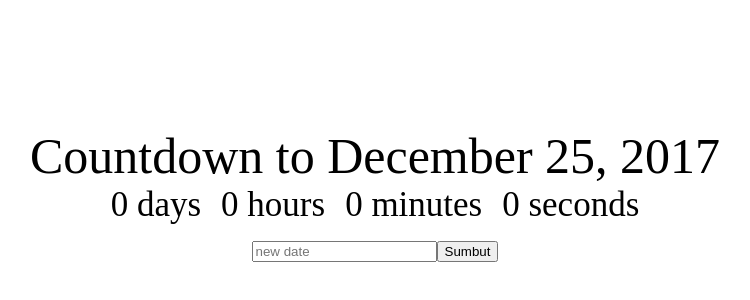
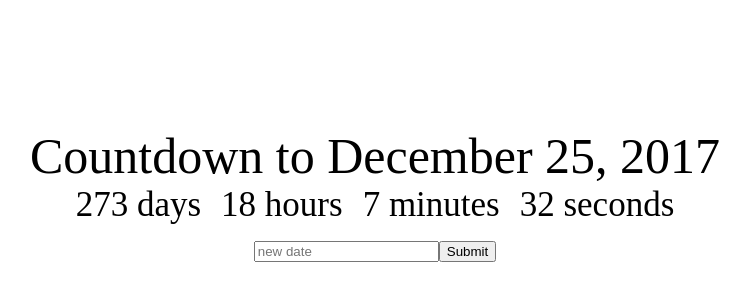
Before and after one commit to marcusp619/countdown-app-react, a React (Create React App) app: page / in a window 1280 px wide. Shown: the part 126-426 px from the top of the page, without its empty margins (265-1015 px from the left). Built offline with nearby package versions, Linux system fonts and the light colour scheme; the HTML template or start-up script is replaced by a standard one.

Commit message:
Added Mount and interval
now tells the time correctly

```diff
--- a/src/App.js
+++ b/src/App.js
@@ -37,7 +37,7 @@ class App extends Component {
             onChange={event => this.setState({newDeadline: event.target.value})}
           />
           <button onClick={() => this.changeDeadline()}>
-            Sumbut
+            Submit
           </button>
         </div>
       </div>
--- a/src/Clock.jsx
+++ b/src/Clock.jsx
@@ -12,6 +12,14 @@ class Clock extends Component {
     }
   }
 
+  componentWillMount() {
+    this.getTimeUntil(this.props.deadline);
+  }
+
+  componentDidMount() {
+    setInterval(() => this.getTimeUntil(this.props.deadline), 1000)
+  }
+
   getTimeUntil(deadline) {
     const time = Date.parse(deadline) - Date.parse(new Date());
     const seconds = Math.floor((time/1000) % 60);
@@ -19,10 +27,11 @@ class Clock extends Component {
     const hours = Math.floor(time/(1000*60*60) % 24);
     const days = Math.floor(time/(1000*60*60*24));
 
+    this.setState({days, hours, minutes, seconds});
+
   }
 
   render () {
-    this.getTimeUntil(this.props.deadline);
     return (
       <div>
         <div className="Clock-days">{this.state.days} days</div>
```
